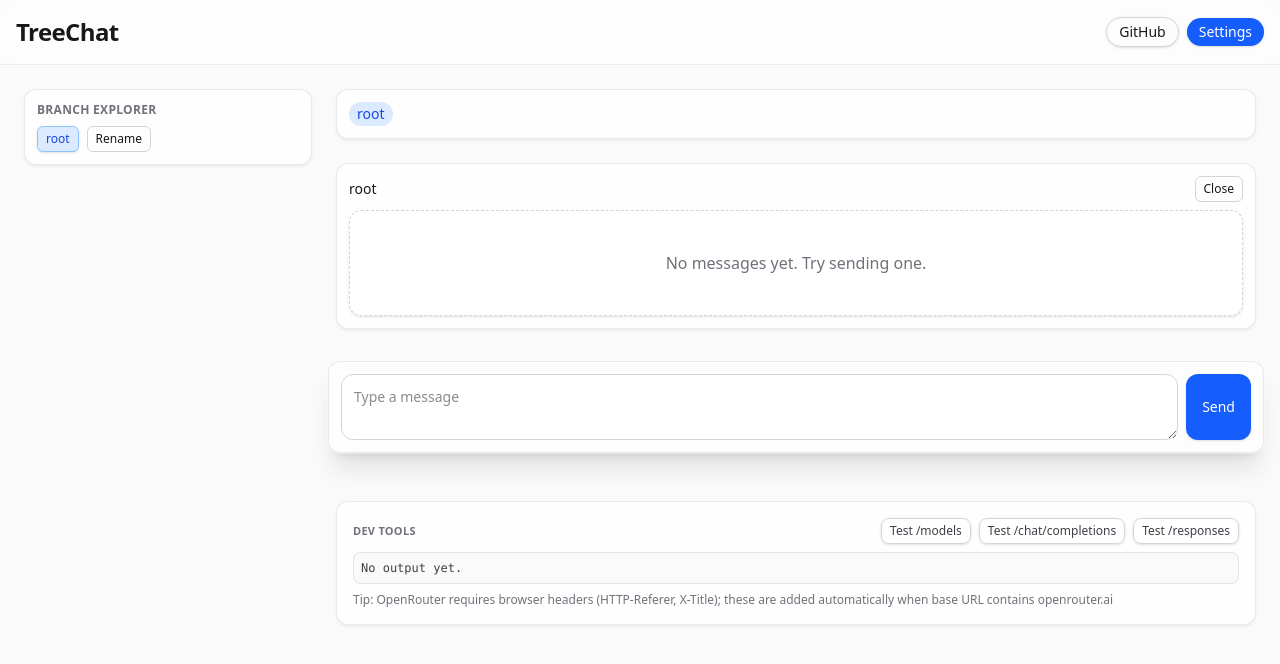
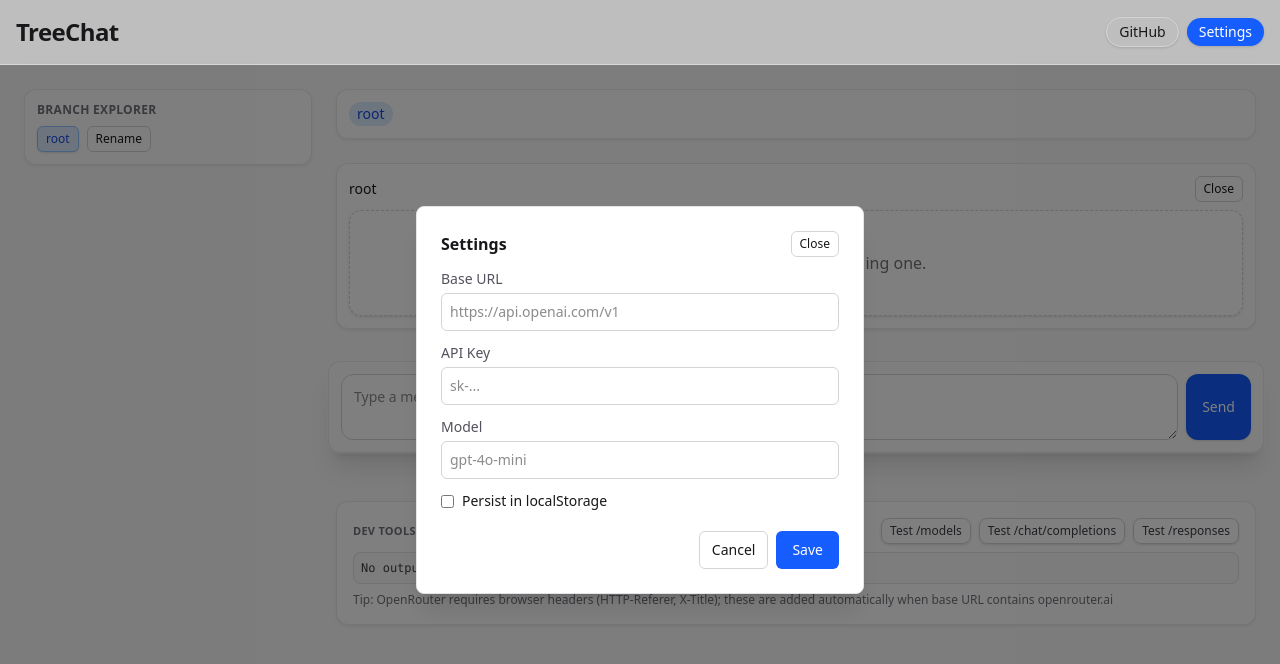
Before and after one commit to bioshazard/tree-chat, a React (Vite) app in the folder app/: page / in a window 1280 px wide. Shown: the top 664 px of the page. Built offline with nearby package versions, Linux system fonts and the light colour scheme.

Commit message:
open settings if unconfigured

```diff
--- a/app/src/App.tsx
+++ b/app/src/App.tsx
@@ -1,4 +1,4 @@
-import { useRef, useState } from 'react'
+import { useEffect, useRef, useState } from 'react'
 import { Breadcrumbs } from './components/Breadcrumbs'
 import { Composer } from './components/Composer'
 import { MessageList } from './components/MessageList'
@@ -23,6 +23,14 @@ function App() {
   const [openBranchIds, setOpenBranchIds] = useState<string[]>([
     path[path.length - 1]?.id ?? tree.activeBranchId,
   ])
+
+  // Open Settings on first load if any required field is missing
+  useEffect(() => {
+    const needsConfig = !cfg?.baseUrl || !cfg?.apiKey || !cfg?.model
+    if (needsConfig) setOpenSettings(true)
+    // run once on mount
+    // eslint-disable-next-line react-hooks/exhaustive-deps
+  }, [])
 
   function addOpenBranch(id: string, makeActive = true) {
     setOpenBranchIds((prev) => (prev.includes(id) ? prev : [...prev, id]))
```
